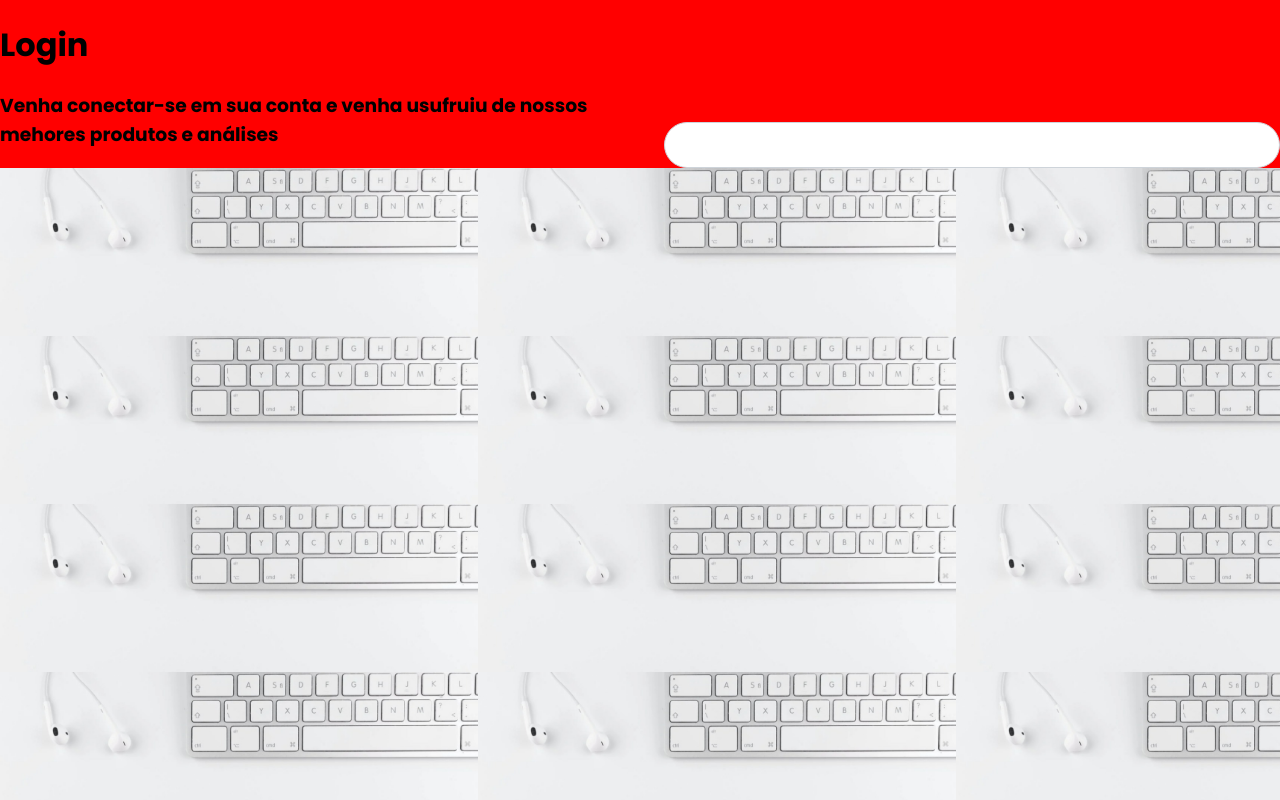
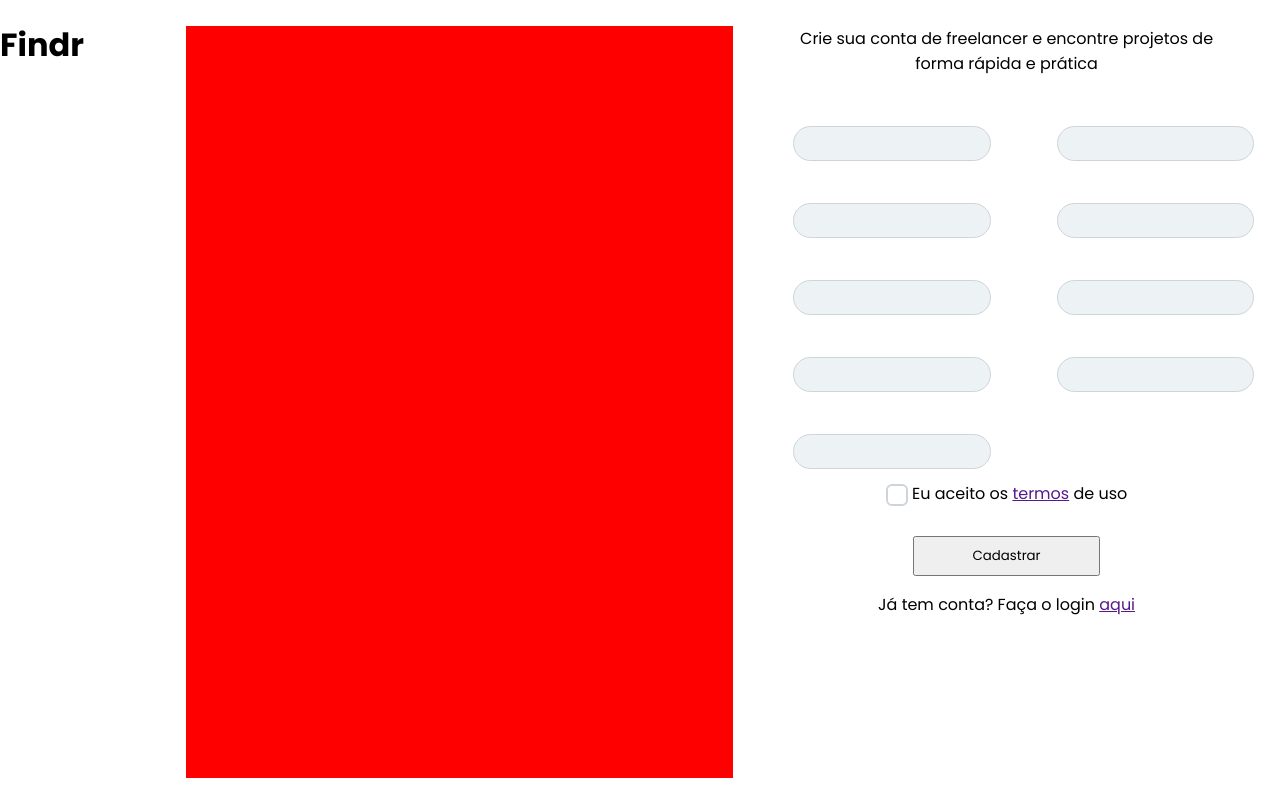
Before and after one commit to dianaaugusta/react-findr, a React (Create React App) app: page /cadastro in a window 1280 px wide. Built offline with nearby package versions, Linux system fonts and the light colour scheme.

Commit message:
v1 cadastro

```diff
--- a/src/App.js
+++ b/src/App.js
@@ -7,10 +7,12 @@ import './App.css';
 import Suporte from "./pages/suporte";
 import FaqComponent from "./components/findr-faq-component";
 import FindrLogin from "./pages/login-findr";
+import Cadastro from "./pages/cadastro";
+
 function App() {
   return (
     <>
-    <FindrLogin/>
+    <Cadastro/>
     </>
      );
 }
--- /dev/null
+++ b/src/pages/cadastro.jsx
@@ -0,0 +1,63 @@
+import { InputText } from 'primereact/inputtext';
+import { Checkbox } from 'primereact/checkbox';
+import FindrInput from "../components/findr-input";
+import "../styles/findr-cadastro-style.css"
+
+
+function Cadastro() {
+    return (
+        <>
+
+
+            <div class="ajuste-tela">
+            <h1>Findr</h1>
+                <div class="imagem-cadastro">
+                </div>
+                <div className='card-cadastro'>
+                    <div className='frases-cadastro'>
+                        Crie sua conta de freelancer e encontre projetos de <br /> forma rápida e prática
+                        <div class="formulario-cadastro">
+                            <div class="input-cadastro">
+                                <FindrInput tooltip="1" />
+                            </div>
+                            <div class="input-cadastro">
+                                <FindrInput tooltip="2" />
+                            </div>
+                            <div class="input-cadastro">
+                                <FindrInput tooltip="3" />
+                            </div>
+                            <div class="input-cadastro">
+                                <FindrInput tooltip="4" />
+                            </div>
+                            <div class="input-cadastro">
+                                <FindrInput tooltip="5" />
+                            </div>
+                            <div class="input-cadastro">
+                                <FindrInput tooltip="6" />
+                            </div>
+                            <div class="input-cadastro">
+                                <FindrInput tooltip="7" />
+                            </div>
+                            <div class="input-cadastro">
+                                <FindrInput tooltip="8" />
+                            </div>
+                            <div class="input-cadastro">
+                                <FindrInput tooltip="9" />
+                            </div>
+
+                        </div>
+                        <div class="check-box">
+                            <Checkbox inputId="cb1" value="New York"></Checkbox>
+                            <label htmlFor="cb1" class="p-checkbox-label"> Eu aceito os <a href="">termos</a> de uso</label>
+                        </div>
+                        <button>Cadastrar</button>
+                        <p>Já tem conta? Faça o login <a href="">aqui</a></p>
+                    </div>
+                </div>
+            </div>
+
+        </>
+    );
+}
+
+export default Cadastro;
--- /dev/null
+++ b/src/styles/findr-cadastro-style.css
@@ -0,0 +1,51 @@
+.ajuste-tela{
+    display: flex;
+}
+.card-cadastro{
+    display: grid;
+    grid-template-columns: auto;
+    margin-top: 2%;
+    width: 100%;
+}
+
+.imagem-cadastro{
+    background-color: red;
+    margin-left: 8%;
+    margin-top: 2%;
+    width: 100%;
+    height: 94vh;
+}
+.formulario-cadastro{
+    display: grid;
+    grid-template-columns: auto auto;
+    padding: 10px;
+    align-items: center;
+    width: 100%;
+}
+
+.input-cadastro{
+    padding-top: 32px;
+    font-size: 30px;
+    width: 75%;
+    margin-left: 50px;
+}
+
+.input-cadastro input{
+    width: 100%;
+    height: 35px;
+    background-color: #EDF2F5;
+}
+.check-box{
+    text-align: center;
+}
+.frases-cadastro{
+    text-align: center;
+}
+
+.frases-cadastro button{
+    text-align: center;
+    border-radius: 20;
+    margin-top: 30px;
+    height: 40px;
+    width: 186.56px;
+}
--- a/src/styles/findr-sup-page-style.css
+++ b/src/styles/findr-sup-page-style.css
@@ -1,5 +1,5 @@
 body{
-    background-image: url('../../src/keyboard.jpeg');
+    /* background-image: url('../../src/keyboard.jpeg'); */
     background-size: contain;
 }
 
```
Also changed, not shown: src/cadastroIMG.jpeg (added), 1 other file (tests, documents, lock files or other folders).
